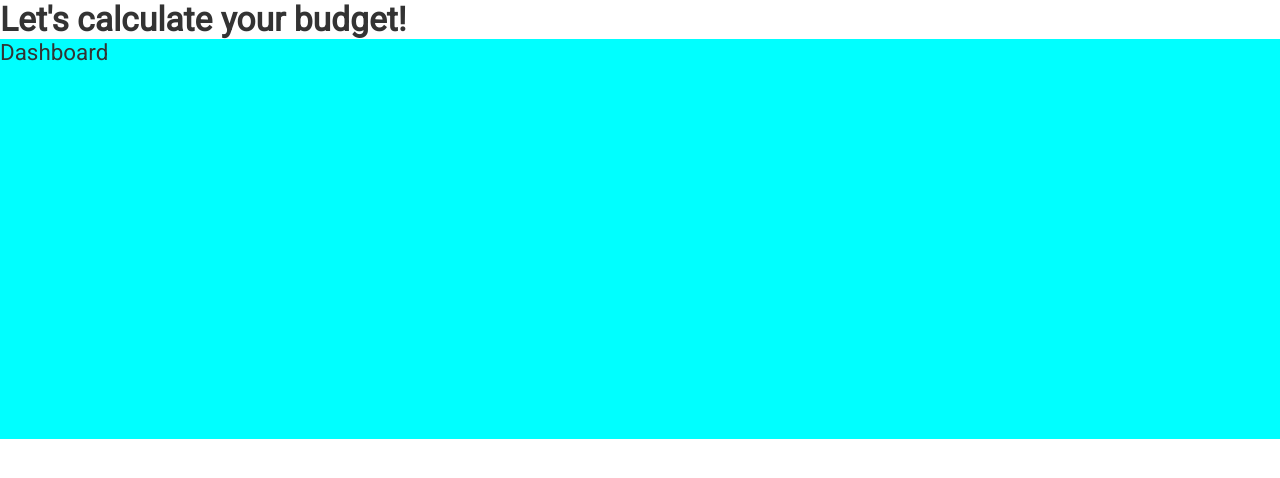
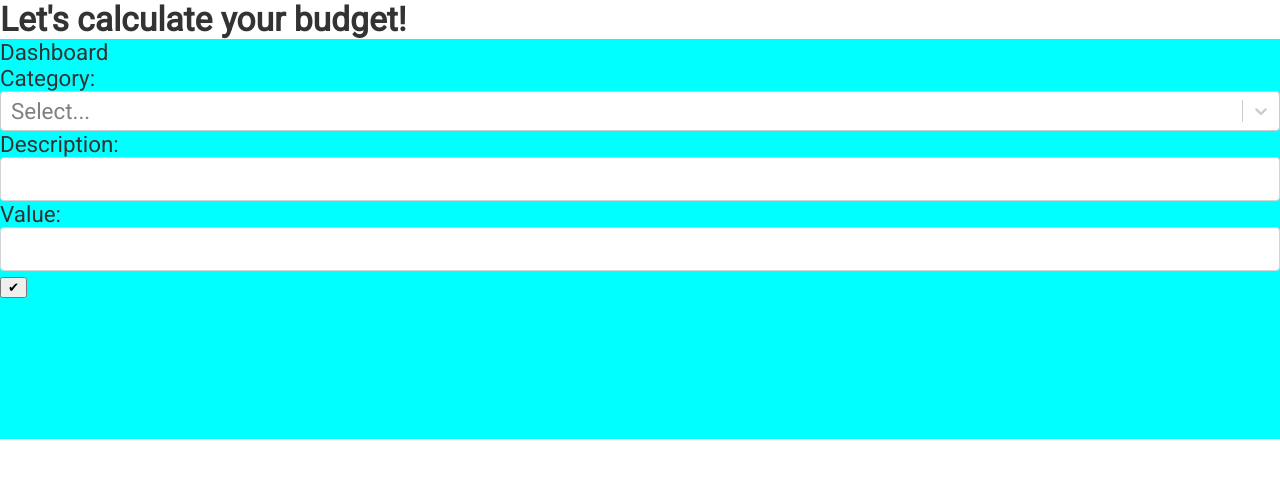
Before and after one commit to jocko981/budget-app, a React (Create React App) app: page /dashboard in a window 1280 px wide. Shown: the top 478 px of the page. Built offline with nearby package versions, Linux system fonts and the light colour scheme.

Commit message:
imported create form in fashboard

```diff
--- a/src/components/createTransaction/CreateTransaction.js
+++ b/src/components/createTransaction/CreateTransaction.js
@@ -90,7 +90,6 @@ export default function CreateTransaction() {
                 </label>
                 <button className="btn">✔</button>
             </form>
-            <a href='https://www.freepik.com/vectors/right-tick'>Right tick vector created by mamewmy - www.freepik.com</a>
             {formError && <div className="error">{formError}</div>}
         </div>
     )
--- a/src/pages/dashboard/Dashboard.js
+++ b/src/pages/dashboard/Dashboard.js
@@ -1,12 +1,14 @@
 // styles
+import CreateTransaction from "../../components/createTransaction/CreateTransaction";
 import "./Dashboard.css";
 
-export default function Home() {
+export default function Dashboard() {
     // const { user } = useAuthContext();
 
     return (
         <div className="dashboard">
             Dashboard
+            <CreateTransaction />
         </div>
     )
 }
```
